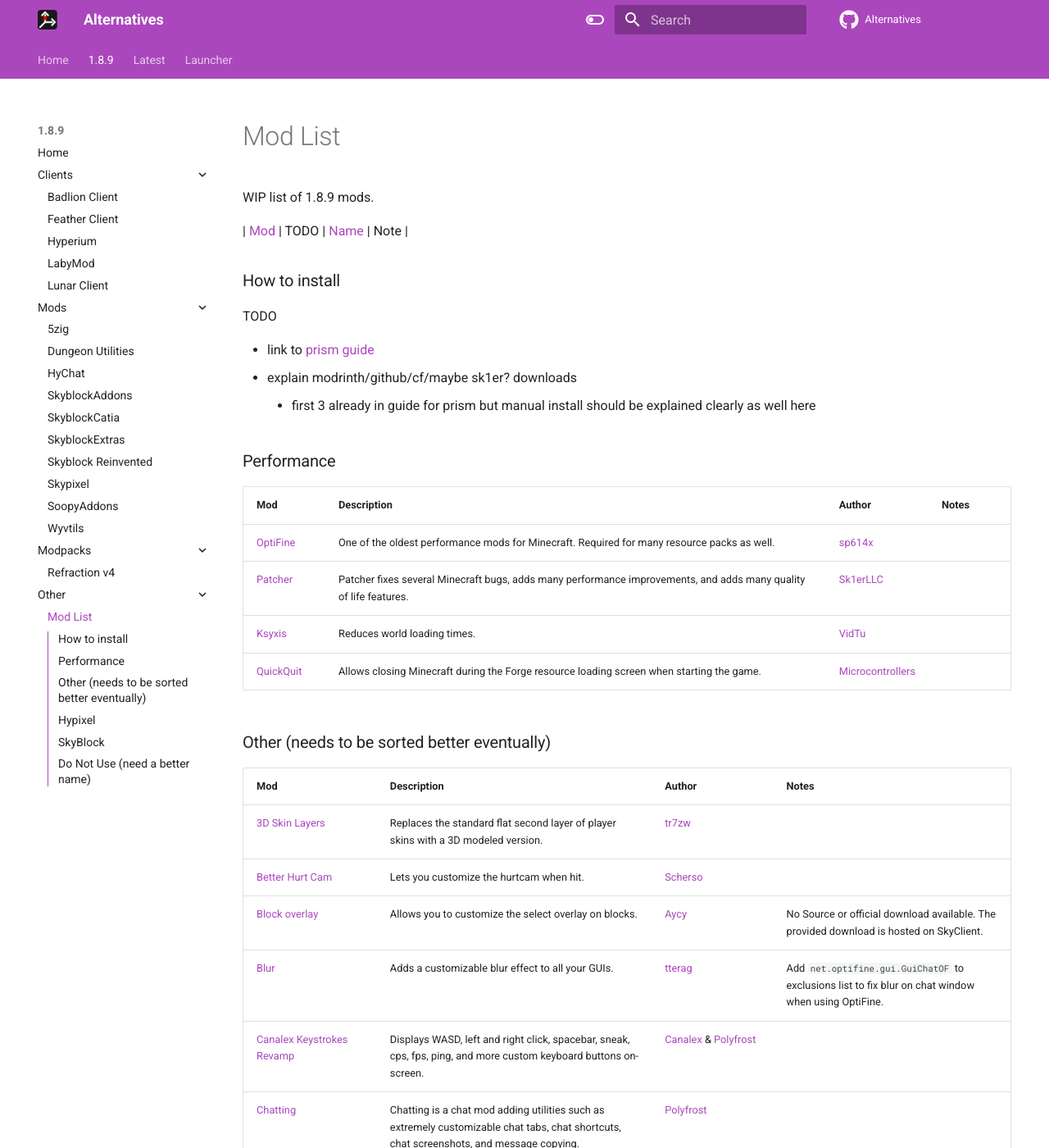
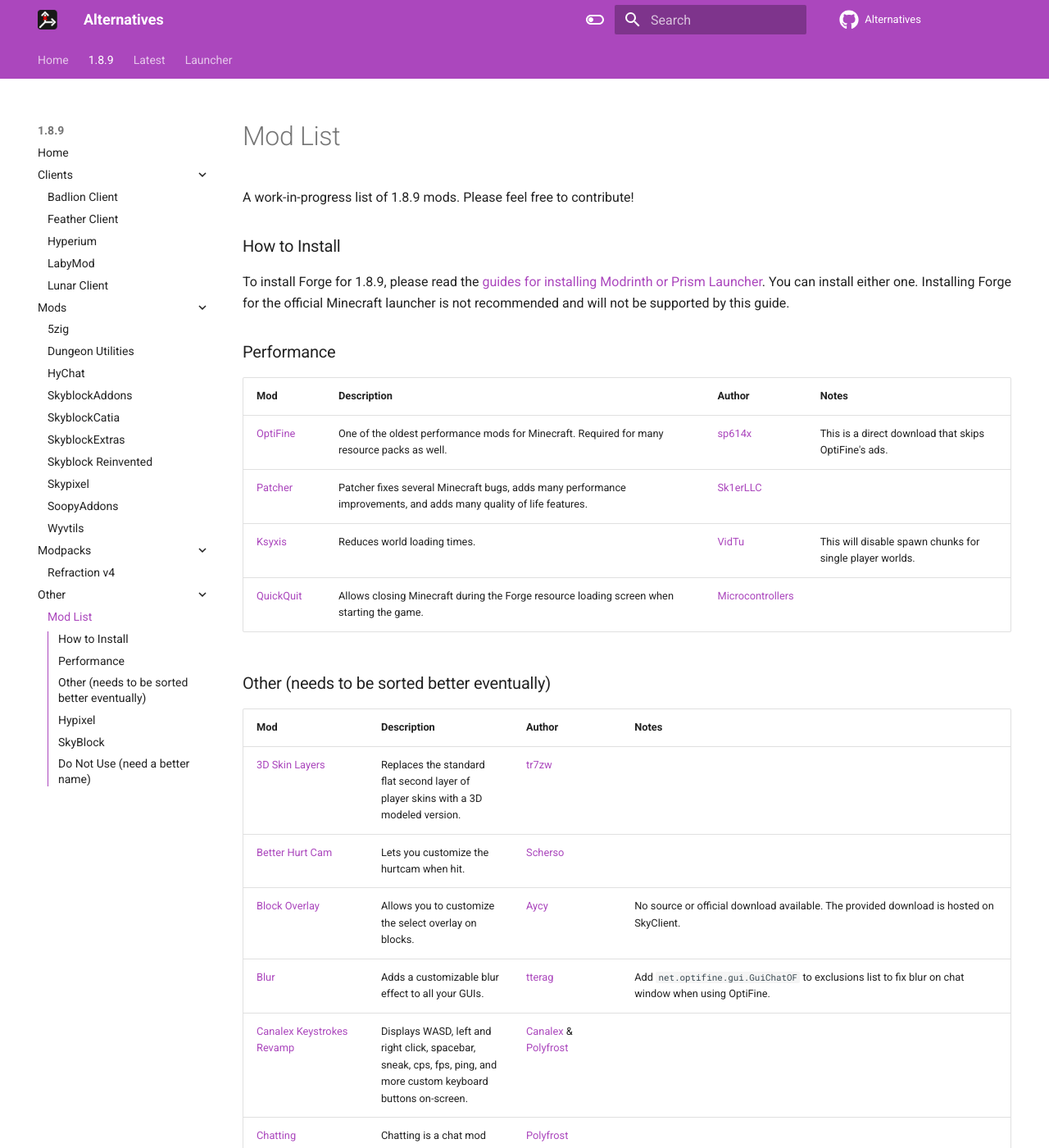
Before and after one commit to MicrocontrollersDev/Alternatives, an MkDocs documentation site: the page built from docs/1.8.9/modlist.md, in a window 1280 px wide and 1400 px high. Shown: the whole window at 82% size. Built offline with MkDocs 1.6.1 and Material for MkDocs 9.7.7, drawn with Linux system fonts in a browser that asks for light colours; comment, search, counter and statistics services are not loaded; some of the changed text lies outside the part shown.

Commit message:
get mod list in a good state

```diff
--- a/docs/1.8.9/modlist.md
+++ b/docs/1.8.9/modlist.md
@@ -1,40 +1,35 @@
 # Mod List
 
-WIP list of 1.8.9 mods.
+A work-in-progress list of 1.8.9 mods. Please feel free to contribute!
 
-| [Mod]() | TODO | [Name](https://github.com/) | Note |
+### How to Install
 
-### How to install
-
-TODO
-
-- link to [prism guide](https://alternatives.microcontrollers.dev/launcher/home)
-- explain modrinth/github/cf/maybe sk1er? downloads
-    - first 3 already in guide for prism but manual install should be explained clearly as well here
+To install Forge for 1.8.9, please read the [guides for installing Modrinth or Prism Launcher](https://alternatives.microcontrollers.dev/launcher/home/). You can install either one. Installing Forge for the official Minecraft launcher is not recommended and will not be supported by this guide.
 
 ### Performance
 
 | Mod | Description | Author | Notes |
 | --- | --- | --- | --- |
-| [OptiFine](https://optifine.net/download?f=preview_OptiFine_1.8.9_HD_U_M6_pre2.jar) | One of the oldest performance mods for Minecraft. Required for many resource packs as well. | [sp614x](https://github.com/sp614x) |
+| [OptiFine](https://optifine.net/download?f=preview_OptiFine_1.8.9_HD_U_M6_pre2.jar) | One of the oldest performance mods for Minecraft. Required for many resource packs as well. | [sp614x](https://github.com/sp614x) | This is a direct download that skips OptiFine's ads. |
 | [Patcher](https://sk1er.club/mods/patcher) | Patcher fixes several Minecraft bugs, adds many performance improvements, and adds many quality of life features. | [Sk1erLLC](https://github.com/Sk1erLLC) |
-| [Ksyxis](https://modrinth.com/mod/ksyxis) | Reduces world loading times. | [VidTu](https://github.com/VidTu) |
+| [Ksyxis](https://modrinth.com/mod/ksyxis) | Reduces world loading times. | [VidTu](https://github.com/VidTu) | This will disable spawn chunks for single player worlds. |
 | [QuickQuit](https://modrinth.com/mod/quickquit) | Allows closing Minecraft during the Forge resource loading screen when starting the game. | [Microcontrollers](https://github.com/MicrocontrollersDev) |
 
 ### Other (needs to be sorted better eventually)
+
 | Mod | Description | Author | Notes |
 | --- | --- | --- | --- |
 | [3D Skin Layers](https://modrinth.com/mod/3dskinlayers) | Replaces the standard flat second layer of player skins with a 3D modeled version. | [tr7zw](https://github.com/tr7zw) |
 | [Better Hurt Cam](https://modrinth.com/mod/forge-betterhurtcam) | Lets you customize the hurtcam when hit. | [Scherso](https://github.com/Scherso) |
-| [Block overlay](https://skyclient-files.pages.dev/Block_Overlay_4.0.3.jar) | Allows you to customize the select overlay on blocks. | [Aycy](https://www.youtube.com/@aycyy) | No Source or official download available. The provided download is hosted on SkyClient. |
+| [Block Overlay](https://skyclient.co/mod/blockoverlay) | Allows you to customize the select overlay on blocks. | [Aycy](https://www.youtube.com/@aycyy) | No source or official download available. The provided download is hosted on SkyClient. |
 | [Blur](https://www.curseforge.com/minecraft/mc-mods/blur/files?version=1.8.9) | Adds a customizable blur effect to all your GUIs. | [tterag](https://github.com/tterrag1098) | Add `net.optifine.gui.GuiChatOF` to exclusions list to fix blur on chat window when using OptiFine. |
 | [Canalex Keystrokes Revamp](https://modrinth.com/mod/keystrokes) | Displays WASD, left and right click, spacebar, sneak, cps, fps, ping, and more custom keyboard buttons on-screen. | [Canalex](https://www.youtube.com/@canelex) & [Polyfrost](https://github.com/Polyfrost) |
 | [Chatting](https://modrinth.com/mod/chatting) | Chatting is a chat mod adding utilities such as extremely customizable chat tabs, chat shortcuts, chat screenshots, and message copying. | [Polyfrost](https://github.com/Polyfrost) |
 | [ChatTriggers](https://modrinth.com/mod/chattriggers) | ChatTriggers is a framework for Minecraft that allows for live scripting and client modification using JavaScript. | [ChatTriggers Team](https://github.com/ChatTriggers) | Modules can be found on [their site](https://www.chattriggers.com/modules), and depending on their quality may substantially decrease FPS. |
 | [Controlling](https://modrinth.com/mod/controlling) | Adds more options in controls menu to make it easier to navigate. | [jaredlll08](https://github.com/jaredlll08) |
 | [Craftify](https://modrinth.com/mod/craftify) | Craftify allows you to connect to music services to display and control them in-game. | [ThatGravyBoat](https://github.com/ThatGravyBoat) | Supports Spotify, Apple Music, YouTube, Foobar, and DeaDBeeF. |
-| [CrashPatch](https://github.com/Polyfrost/CrashPatch/releases/latest) | Attempts to stops crashes from closing your game and provides a solution if found. | [Polyfrost](https://github.com/Polyfrost) | CrashPatch is meant for simpler crashes and may lead to a broken gamestate. Restart your game should this happen. |
-| [DamageTilt](https://github.com/Charles445/DamageTilt/releases/latest) | Makes your camera tilt in a different direction based on the origin of damage. | [Name](https://github.com/) | GitHub release has a ton of versions, make sure to get the right one. |
+| [CrashPatch](https://modrinth.com/mod/crashpatch) | Attempts to stops crashes from closing your game and provides a solution if found. | [Polyfrost](https://github.com/Polyfrost) | CrashPatch is meant for simpler crashes and may lead to a broken gamestate. Restart your game should this happen. |
+| [DamageTilt](https://skyclient.co/mod/damagetilt) | Makes your camera tilt in a different direction based on the origin of damage. | [Charles445](https://github.com/Charles445) | Provided download is from SkyClient due to the GitHub release containing many binaries for different versions and potentially being confusing. Official downloads can be found ]here](https://github.com/Charles445/DamageTilt/releases/latest) |
 | [EvergreenHUD](https://modrinth.com/mod/evergreenhud) | Adds many popular HUD elements not included in other mods. | [isXander](https://github.com/isXander) & [Polyfrost](https://github.com/Polyfrost) |
 | [Glint Colorizer](https://modrinth.com/mod/glintcolorizer) | Lets you customize the glint color of items. | [Polyfrost](https://github.com/Polyfrost) |
 | [ItemPhysic Lite](https://www.curseforge.com/minecraft/mc-mods/itemphysic-lite/files?version=1.8.9) | Makes dropped items land on the ground realistically instead of falling straight and floating. | [CreativeMD](https://github.com/CreativeMD) |
@@ -42,7 +37,7 @@
 | [Mixmetica](https://modrinth.com/mod/mixmetica) | A free cosmetics mod that works by patching Arcmetica directly into OptiFine. | [Microcontrollers](https://github.com/MicrocontrollersDev) | Get cosmetics from [Cosmetica](https://login.cosmetica.cc/microsoft-java) by logging in using Microsoft. |
 | [Not So Essential](https://modrinth.com/mod/notsoessential) | Removes many things that Essential adds that you may not want. | [Scherso](https://github.com/Scherso) |
 | [OofMod](https://sk1er.club/mods/refractionoof) | Plays custom sounds when you kill other players. | [powns](https://github.com/pownsgg) |
-| [Optibye](https://skyclient-files.pages.dev/Optibye-1.0.0-dep.jar) | Prevents Optifine from logging completely useless information. | [ThatGravyBoat](https://github.com/ThatGravyBoat) | No Source or official download available. The provided download is hosted on SkyClient. |
+| [Optibye](https://skyclient.co/mod/optibye) | Prevents Optifine from logging completely useless information. | [ThatGravyBoat](https://github.com/ThatGravyBoat) | No Source or official download available. The provided download is hosted on SkyClient. |
 | [OverflowAnimations](https://github.com/Polyfrost/OverflowAnimationsV2/releases/latest) | Extremely precise and advanced old animations mod for 1.8.9. Also adds many other features such as backporting features and new features. | [Polyfrost](https://github.com/Polyfrost) |
 | [ParticlesEnhanced](https://github.com/MicrocontrollersDev/ParticlesEnhanced/releases/latest) | Adds many particle features such as fade out and customizable critical and sharpness particles. | [isXander](https://github.com/isXander) & [Microcontrollers](https://github.com/MicrocontrollersDev) |
 | [PolyBlur](https://modrinth.com/mod/polyblur) | Apply motion blur in-game in various customizable ways. | [Polyfrost](https://github.com/Polyfrost) |
@@ -64,6 +60,7 @@
 | [WaveyCapes](https://modrinth.com/mod/wavey-capes) | Makes the cape wavey, similar to the cloth capes in Lunar Client. | [tr7zw](https://github.com/tr7zw) |
 
 ### Hypixel
+
 | Mod | Description | Author | Notes |
 | --- | --- | --- | --- |
 | [AutoGG](https://sk1er.club/mods/autogg) | Automatically say a selected phrase after a game has ended on supported servers. | [Sk1erLLC](https://github.com/Sk1erLLC) |
@@ -75,28 +72,31 @@
 | [LobbySounds](https://sk1er.club/mods/lobby_sounds) | LobbySounds allows you to remove commonly annoying sounds in the Hypixel lobby. | [Sk1erLLC](https://github.com/Sk1erLLC) |
 | [Nick Hider](https://sk1er.club/mods/nick_hider) | Attempts to hides your identity on Hypixel when streaming. | [Sk1erLLC](https://github.com/Sk1erLLC) |
 | [Popup Events](https://sk1er.club/mods/popup_events) | Popup Events allows you to swiftly accept any supported event on Hypixel. | [Sk1erLLC](https://github.com/Sk1erLLC) |
+| [Quickjoin](https://modrinth.com/mod/quickjoin) | Quickly join any game on Hypixel via a custom GUI. | [QWERTZexe](https://github.com/QWERTZexe) |
 | [ReportPlus](https://github.com/ThatGravyBoat/ReportPlus/releases/latest) | Report+ is a Hypixel mod that improves their reporting UI to allow the player to stay on 1 screen rather than switch between multiple. | [ThatGravyBoat](https://github.com/ThatGravyBoat) |
 | [Reward Claim](https://modrinth.com/mod/reward-claim) | Reward Claim allows you to claim your Hypixel rewards in-game rather than on their website. | [ThatGravyBoat](https://github.com/ThatGravyBoat) |
 
 ### SkyBlock
+
 | Mod | Description | Author | Notes |
 | --- | --- | --- | --- |
 | [Apec](https://github.com/BananaFructa/Apec/releases/latest) | Apec provides a nice HUD improvement with a sleek blackbar at the bottom of your screen, making the game feel more like an RPG. | [BananaFructa](https://github.com/BananaFructa) |
 | [BazaarNotifier](https://github.com/symt/BazaarNotifier/releases/latest) | Mod for Hypixel Skyblock that helps with tracking bazaar sell offer and buy order movements. | [symt](https://github.com/symt) |
 | [Cowlection](https://github.com/cow-mc/Cowlection/releases/latest) | A collection of various features and enhancements mainly focused on Hypixel Skyblock with other features like log searching and stalking. | [Cow](https://github.com/cow-mc) |
-| [Danker's Skyblock Mod](https://github.com/bowser0000/SkyblockMod/releases/latest) | DSM provides dungeon puzzle solvers, a reparty command, custom boss music and more useful features to see for yourself. | [bowser0000](https://github.com/bowser0000) |
-| [Dulkir Mod](https://github.com/inglettronald/DulkirMod/releases) | TODO | [inglettronald](https://github.com/inglettronald) | Use OverflowAnimations for item transformations instead. |
-| [Dungeons Guide](https://github.com/Dungeons-Guide/Skyblock-Dungeons-Guide/releases/latest) | A highly advanced Hypixel Skyblock dungeons mod, with secrets pathfinding, among other features. | [Dungeons Guide Team](https://github.com/Dungeons-Guide)
+| [Danker's Skyblock Mod](https://modrinth.com/mod/dankers-skyblock-mod) | DSM provides dungeon puzzle solvers, a reparty command, custom boss music and more useful features to see for yourself. | [bowser0000](https://github.com/bowser0000) |
+| [Dulkir Mod](https://github.com/inglettronald/DulkirMod/releases) | A general quality of life mod for SkyBlock. | [inglettronald](https://github.com/inglettronald) | Use OverflowAnimations for item transformations instead. |
+| [Dungeons Guide](https://modrinth.com/mod/dungeons-guide) | A highly advanced Hypixel Skyblock dungeons mod, with secrets pathfinding, among other features. | [Dungeons Guide Team](https://github.com/Dungeons-Guide)
 | [Dungeon Rooms Mod](https://github.com/Quantizr/DungeonRoomsMod/releases/latest) | Displays information about the dungeon room you are currently in and adds waypoints for secrets. | [Quantizr](https://github.com/Quantizr) |
 | [Fancy Warp Menu](https://modrinth.com/mod/fancy-warp-menu) | A prettier warp menu for Skyblock, Fancy Warp Menu replaces the vanilla container warp GUI with a proper map.| [TirelessTraveler](https://github.com/ILikePlayingGames) | Turn off the custom warp menu in SkyblockAddons. |
 | [NotEnoughUpdates](https://modrinth.com/mod/notenoughupdates) | NEU is the essential modification for playing Skyblock, featuring locking slots, fishing notifications, a giant list of every Skyblock item in the game, and an in-game wiki page renderer for the items in the list. There are many, many more features than these, and new features are always being added. | [NEU Team](https://github.com/NotEnoughUpdates) | Currently NEU only supplies alpha versions on their Discord. A direct download link is provided here instead. |
 | [Partly Sane Skies](https://modrinth.com/mod/partly-sane-skies) | PSS is a QoL mod to ease the boring and repetitive parts of Skyblock, such as spotting cheap auctions, finding best prices, and much more. We're constantly developing and we aim to be a mod designed by the community, for the community. | [PartlySaneStudios](https://github.com/PartlySaneStudios) |
-| [SkyblockHUD Death Defied](https://github.com/romangraef/SkyblockHud-Death-Defied/releases/latest) | SBH focuses on enhancing the Skyblock HUD to feel like more of an RPG. | [ThatGravyBoat](https://github.com/ThatGravyBoat), [Erymanthus](https://github.com/RayDeeUx), & [Nea](https://github.com/romangraef) |
+| [SkyblockHUD Death Defied](https://github.com/romangraef/SkyblockHud-Death-Defied/releases/latest) | SBH focuses on enhancing the HUD to feel like more of an RPG. | [ThatGravyBoat](https://github.com/ThatGravyBoat), [Erymanthus](https://github.com/RayDeeUx), & [Nea](https://github.com/romangraef) |
 | [SkyblockPersonalized](https://github.com/Cobble8/SkyblockPersonalized/releases/latest) | A mod with a lot of customizability and a large variety of features including auto teleport to Garry, disable mining messages, disable specific messages, and showing player's dungeons stats with more for the user to discover. | [Cobble8](https://github.com/Cobble8) |
 | [SkyGuide](https://modrinth.com/mod/skyguide) | A mod that aims to improve the Hypixel SkyBlock experience in a vanilla-like way. Current features include a map of SkyBlock and NPC locations. | [DeDiamondPro](https://github.com/DeDiamondPro) |
-| [SkyHanni](https://modrinth.com/mod/skyhanni/latest) | A Skyblock mod with a lot of features, especially for the garden. | [hannibal2](https://github.com/hannibal002) | Requires NotEnoughUpdates. |
+| [SkyHanni](https://modrinth.com/mod/skyhanni) | A Skyblock mod with a lot of features, especially for the garden. | [hannibal2](https://github.com/hannibal002) | Requires NotEnoughUpdates. |
 | [Skytils](https://github.com/Skytils/SkytilsMod/releases/latest) | Introduces some useful puzzle solvers, a reparty command, spam hider for Skyblock, and a ton more with lots to come in the future. | [Skytils Team](https://github.com/Skytils) |
 | [Synthesis](https://github.com/SynthesisMod/Synthesis/releases/latest) | Hypixel SkyBlock QoL Mod. A collection of random mod features not to be found anywhere else. | [Antonio32A](https://github.com/Antonio32A), [ComplexOrigin](https://github.com/complexorigin), [Desco1](https://github.com/Desco1), [RayDeeUx](https://github.com/RayDeeUx) |
+| [WaterSolver](https://github.com/Desco1/WaterSolver) | A simple Water Board solver. Solves all 40 Water Board layouts in a single water flow, considerably faster than other solvers. | [Desco1](https://github.com/Desco1) |
 
 ### Do Not Use (need a better name)
 
```
Also changed, not shown: other parts of docs/1.8.9/modlist.md (+2 -1 lines).
